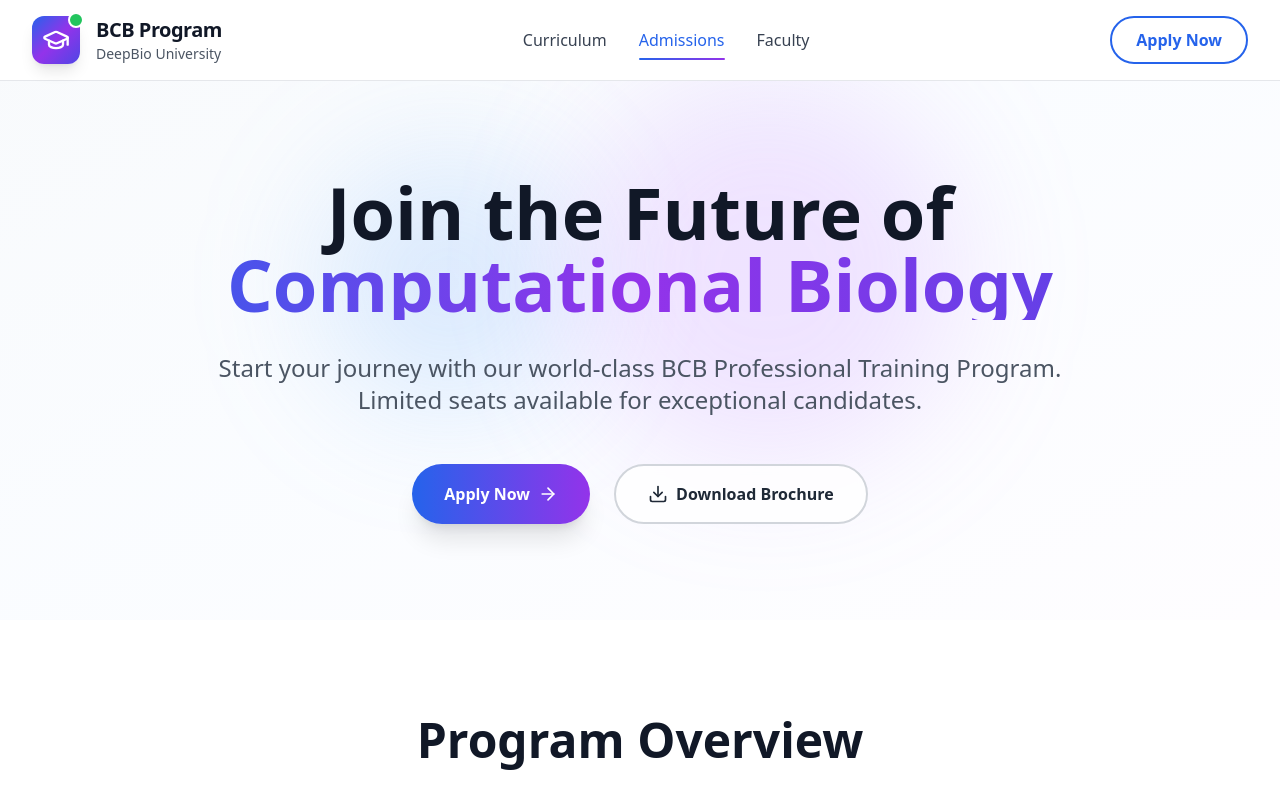
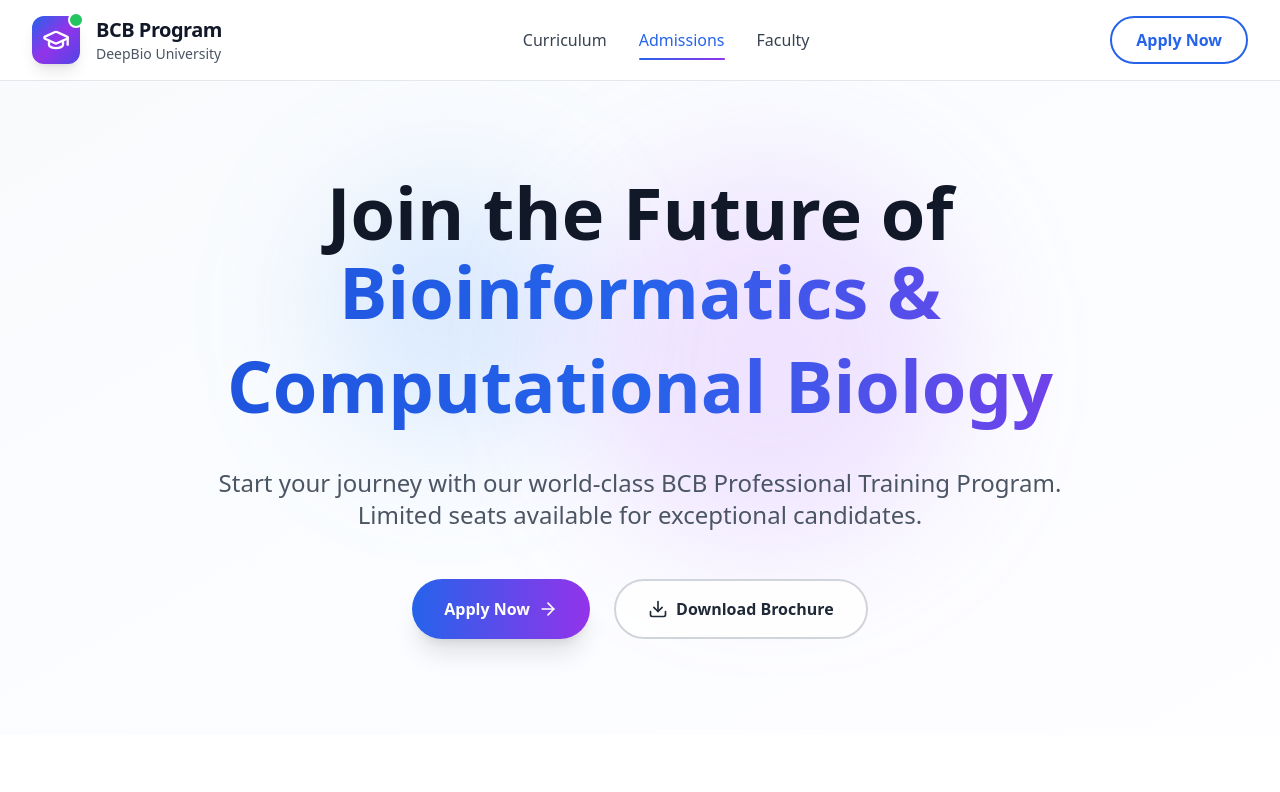
Before and after one commit to hossainlab/deepbio-academy, a Next.js app: page /admissions in a window 1280 px wide. Shown: the top 792 px of the page. Built offline with nearby package versions, Linux system fonts and the light colour scheme.

Commit message:
updated the visibility issues

```diff
--- a/src/app/admissions/page.tsx
+++ b/src/app/admissions/page.tsx
@@ -280,12 +280,32 @@ export default function Admissions() {
             animate={{ opacity: 1, y: 0 }}
             transition={{ duration: 0.8 }}
           >
-            <h1 className="text-5xl md:text-7xl font-bold text-gray-900 mb-8">
+            <motion.h1
+              className="text-5xl md:text-7xl font-bold text-gray-900 mb-8 leading-tight"
+              initial={{ opacity: 0, y: 30 }}
+              animate={{ opacity: 1, y: 0 }}
+              transition={{ duration: 0.8, delay: 0.2 }}
+            >
               Join the Future of
-              <span className="bg-gradient-to-r from-blue-600 via-purple-600 to-indigo-600 bg-clip-text text-transparent block">
+              <motion.span
+                className="bg-gradient-to-r from-blue-700 via-blue-600 to-purple-600 bg-clip-text text-transparent block leading-tight font-extrabold"
+                style={{ lineHeight: '1.2', paddingBottom: '0.1em' }}
+                initial={{ opacity: 0, scale: 0.9 }}
+                animate={{ opacity: 1, scale: 1 }}
+                transition={{ duration: 1, delay: 0.5 }}
+              >
+                Bioinformatics &
+              </motion.span>
+              <motion.span
+                className="bg-gradient-to-r from-blue-700 via-blue-600 to-purple-600 bg-clip-text text-transparent block font-extrabold"
+                style={{ lineHeight: '1.2', paddingBottom: '0.1em' }}
+                initial={{ opacity: 0, scale: 0.9 }}
+                animate={{ opacity: 1, scale: 1 }}
+                transition={{ duration: 1, delay: 0.7 }}
+              >
                 Computational Biology
-              </span>
-            </h1>
+              </motion.span>
+            </motion.h1>
             <p className="text-xl md:text-2xl text-gray-600 mb-12 max-w-4xl mx-auto">
               Start your journey with our world-class BCB Professional Training Program.
               Limited seats available for exceptional candidates.
--- a/src/app/page.tsx
+++ b/src/app/page.tsx
@@ -343,7 +343,7 @@ export default function Home() {
             >
               Master the Future of
               <motion.span
-                className="bg-gradient-to-r from-blue-600 via-purple-600 to-indigo-600 bg-clip-text text-transparent block leading-tight font-extrabold"
+                className="bg-gradient-to-r from-blue-700 via-blue-600 to-purple-600 bg-clip-text text-transparent block leading-tight font-extrabold"
                 initial={{ opacity: 0, scale: 0.9 }}
                 animate={{ opacity: 1, scale: 1 }}
                 transition={{ duration: 1, delay: 0.5 }}
@@ -351,7 +351,8 @@ export default function Home() {
                 Bioinformatics &
               </motion.span>
               <motion.span
-                className="bg-gradient-to-r from-blue-600 via-indigo-600 to-purple-600 bg-clip-text text-transparent block font-extrabold"
+                className="bg-gradient-to-r from-blue-700 via-blue-600 to-purple-600 bg-clip-text text-transparent block font-extrabold"
+                style={{ lineHeight: '1.2', paddingBottom: '0.1em' }}
                 initial={{ opacity: 0, scale: 0.9 }}
                 animate={{ opacity: 1, scale: 1 }}
                 transition={{ duration: 1, delay: 0.7 }}
```
